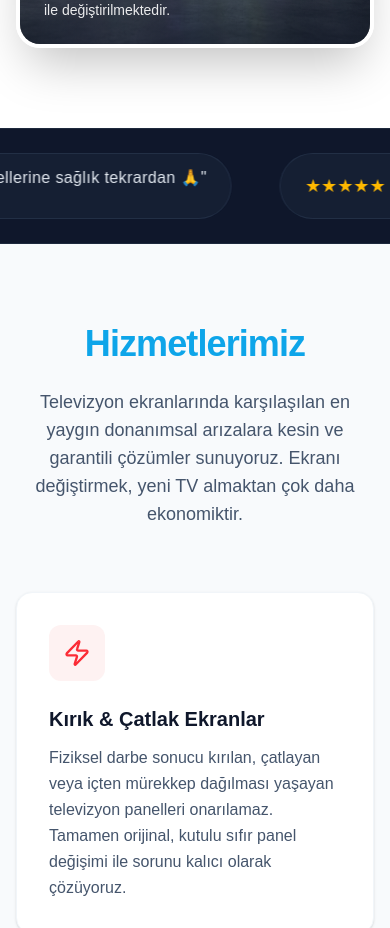
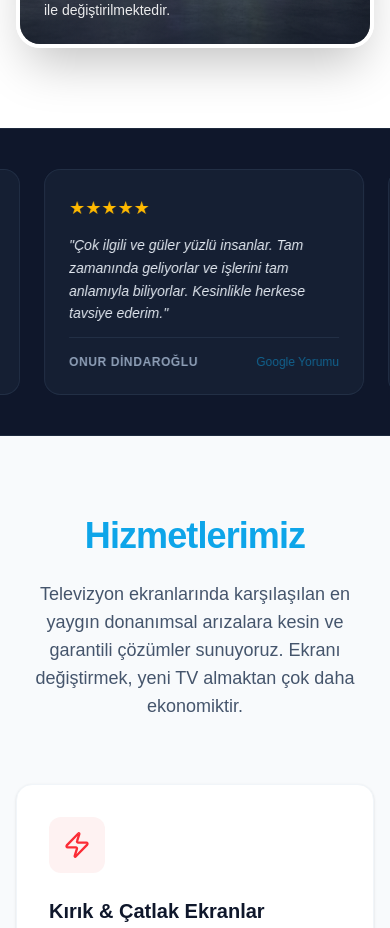
Before and after one commit to scaive-digital/panelixtv, a Next.js app: page / in a window 390 px wide. Shown: the part 1360-2288 px from the top of the page. Built offline with nearby package versions, Linux system fonts and the light colour scheme.

Commit message:
style: convert generic marquee line string to styled review cards and decrease animation speed

```diff
--- a/src/app/page.tsx
+++ b/src/app/page.tsx
@@ -163,31 +163,33 @@ export default function Home() {
       </section>
 
       {/* Customer Reviews Marquee */}
-      <section className="bg-slate-900 py-6 overflow-hidden border-y border-slate-800">
-        <div className="flex w-[200%] md:w-full overflow-hidden">
-          <div className="flex animate-[marquee_40s_linear_infinite] whitespace-nowrap gap-12 px-6 items-center">
+      <section className="bg-slate-900 py-10 overflow-hidden border-y border-slate-800">
+        <div className="flex w-[200%] md:w-full overflow-hidden group/marquee">
+          <div className="flex animate-[marquee_120s_linear_infinite] group-hover/marquee:[animation-play-state:paused] whitespace-nowrap gap-6 px-3 items-stretch">
             {reviews.map((review, i) => (
-              <a key={`m1-${i}`} href={review.link} target="_blank" rel="noopener noreferrer" className="flex items-center gap-4 bg-slate-800/50 backdrop-blur-sm px-6 py-3 rounded-full border border-slate-700/50 hover:bg-slate-700/50 transition-colors cursor-pointer group min-w-max">
+              <a key={`m1-${i}`} href={review.link} target="_blank" rel="noopener noreferrer" className="flex flex-col gap-3 bg-slate-800/50 backdrop-blur-sm p-6 rounded-2xl border border-slate-700/50 hover:bg-slate-700/80 transition-colors cursor-pointer group w-[320px] shrink-0 whitespace-normal">
                 <div className="flex text-amber-400 text-lg">
                   <span>★</span><span>★</span><span>★</span><span>★</span><span>★</span>
                 </div>
-                <div className="flex flex-col">
-                  <span className="text-slate-200 font-medium tracking-wide">"{review.text}"</span>
-                  <span className="text-slate-400 text-xs italic group-hover:text-blue-400">{review.author}</span>
+                <p className="text-slate-200 font-medium text-sm leading-relaxed italic line-clamp-4">"{review.text}"</p>
+                <div className="mt-auto pt-4 border-t border-slate-700/50 flex justify-between items-center">
+                  <span className="text-slate-400 font-semibold text-xs uppercase tracking-wider group-hover:text-blue-400 transition-colors">{review.author}</span>
+                  <span className="text-brand-blue/50 text-xs">Google Yorumu</span>
                 </div>
               </a>
             ))}
           </div>
           {/* Duplicate for seamless looping */}
-          <div className="flex animate-[marquee_40s_linear_infinite] whitespace-nowrap gap-12 px-6 items-center" aria-hidden="true">
+          <div className="flex animate-[marquee_120s_linear_infinite] group-hover/marquee:[animation-play-state:paused] whitespace-nowrap gap-6 px-3 items-stretch" aria-hidden="true">
             {reviews.map((review, i) => (
-              <a key={`m2-${i}`} href={review.link} target="_blank" rel="noopener noreferrer" className="flex items-center gap-4 bg-slate-800/50 backdrop-blur-sm px-6 py-3 rounded-full border border-slate-700/50 hover:bg-slate-700/50 transition-colors cursor-pointer group min-w-max">
+              <a key={`m2-${i}`} href={review.link} target="_blank" rel="noopener noreferrer" className="flex flex-col gap-3 bg-slate-800/50 backdrop-blur-sm p-6 rounded-2xl border border-slate-700/50 hover:bg-slate-700/80 transition-colors cursor-pointer group w-[320px] shrink-0 whitespace-normal">
                 <div className="flex text-amber-400 text-lg">
                   <span>★</span><span>★</span><span>★</span><span>★</span><span>★</span>
                 </div>
-                <div className="flex flex-col">
-                  <span className="text-slate-200 font-medium tracking-wide">"{review.text}"</span>
-                  <span className="text-slate-400 text-xs italic group-hover:text-blue-400">{review.author}</span>
+                <p className="text-slate-200 font-medium text-sm leading-relaxed italic line-clamp-4">"{review.text}"</p>
+                <div className="mt-auto pt-4 border-t border-slate-700/50 flex justify-between items-center">
+                  <span className="text-slate-400 font-semibold text-xs uppercase tracking-wider group-hover:text-blue-400 transition-colors">{review.author}</span>
+                  <span className="text-brand-blue/50 text-xs">Google Yorumu</span>
                 </div>
               </a>
             ))}
```
